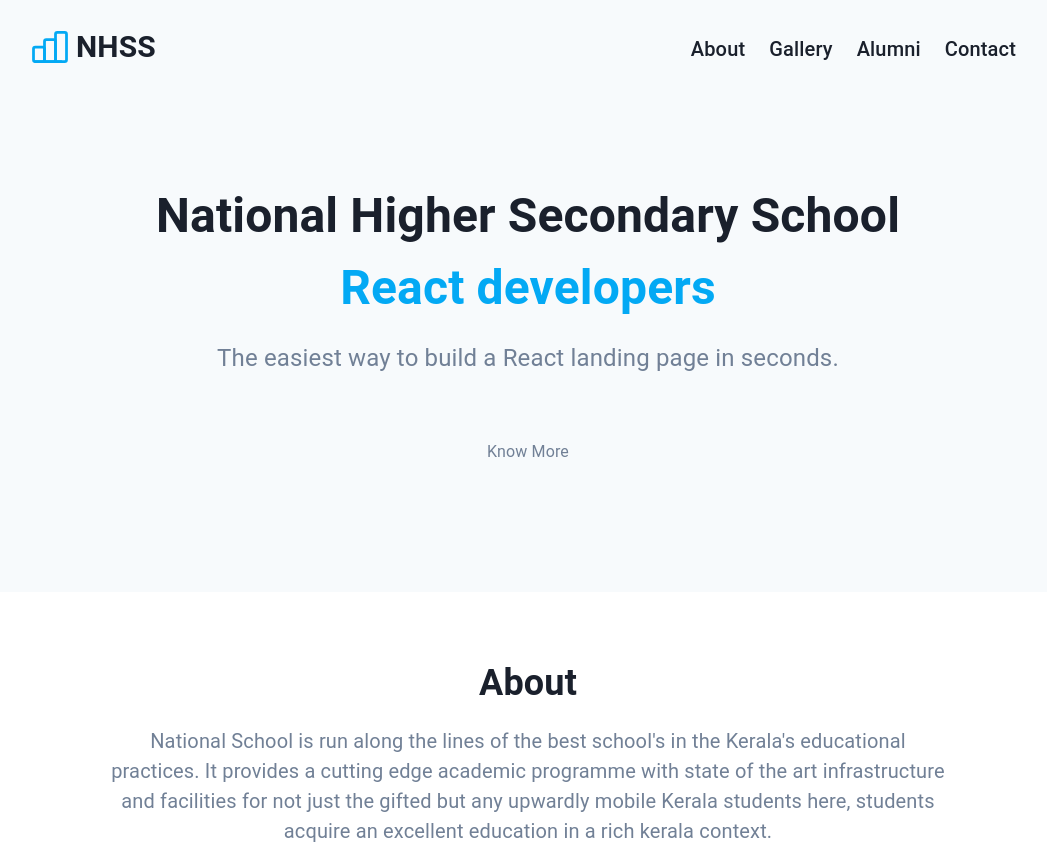
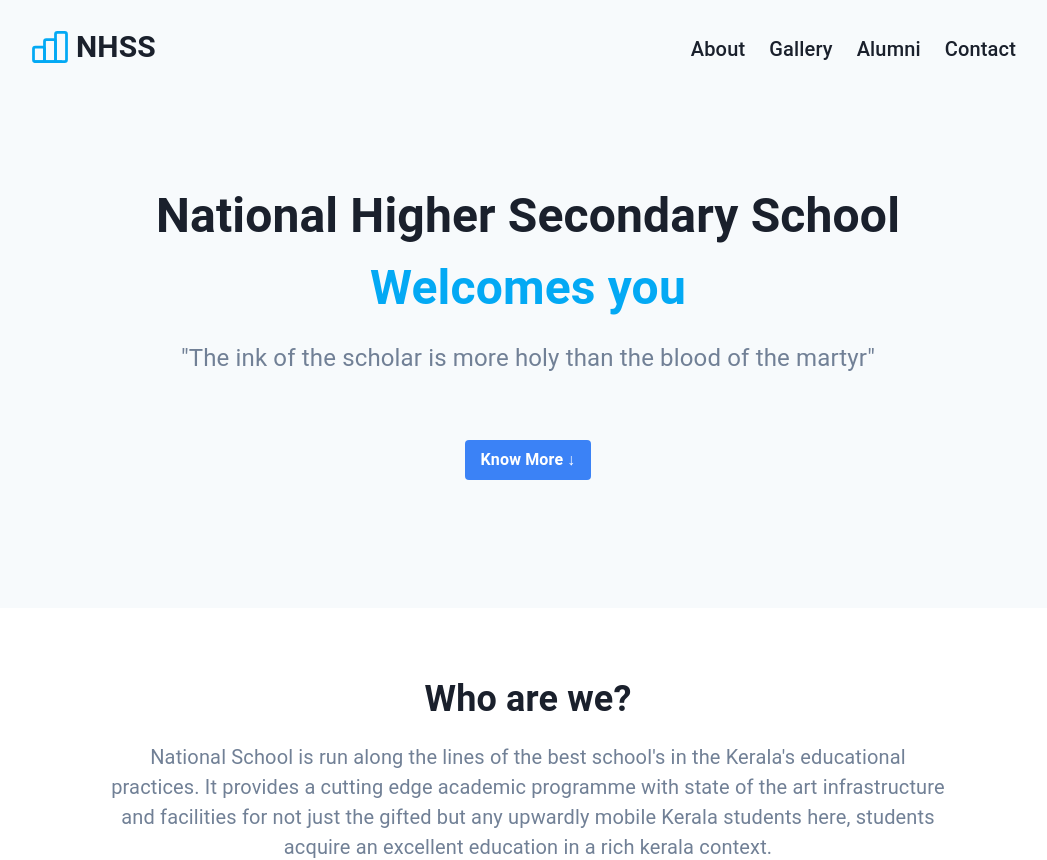
Before and after one commit to yeganathan18/aquila, a Next.js app in the folder webapp/: page / in a window 1280 px wide. Shown: the top 860 px of the page, without its empty margins (112-1159 px from the left). Built offline with nearby package versions, Linux system fonts and the light colour scheme.

Commit message:
fix(button): mismatch button width  in the homepage

```diff
--- a/webapp/src/components/Button.tsx
+++ b/webapp/src/components/Button.tsx
@@ -14,7 +14,7 @@ const Button = (props: IButtonProps) => {
   });
 
   return (
-    <div className={btnClass}>
+    <div className="bg-blue-500 mx-auto w-max hover:bg-blue-700 text-white font-bold py-2 px-4 rounded">
       {props.children}
 
       <style jsx>
--- a/webapp/src/components/HeroBox.tsx
+++ b/webapp/src/components/HeroBox.tsx
@@ -14,14 +14,14 @@ const HeroBox = () => {
             title={
               <>
                 {'National Higher Secondary School\n'}
-                <span className="text-primary-500">React developers</span>
+                <span className="text-primary-500">Welcomes you</span>
               </>
             }
-            description="The easiest way to build a React landing page in seconds."
+            description={JSON.stringify("The ink of the scholar is more holy than the blood of the martyr")}
             button={
-              <Link href="https://creativedesignsguru.com/category/nextjs/">
-                <a>
-                  <Button xl>Know More</Button>
+              <Link href="#">
+                <a className="text-blue">
+                 <Button>Know More ↓</Button>
                 </a>
               </Link>
             }
--- a/webapp/src/templates/VerticalFeatures.tsx
+++ b/webapp/src/templates/VerticalFeatures.tsx
@@ -3,7 +3,7 @@ import { VerticalRow } from '../components/VerticalRow';
 
 const VerticalFeatures = () => (
   <Section
-    title="About"
+    title="Who are we?"
     description="National School is run along the lines of the best school's in the Kerala's educational practices. It provides a cutting edge academic programme with state of the art infrastructure and facilities for not just the gifted but any upwardly mobile Kerala students here, students acquire an excellent education in a rich kerala context."
   >
     <VerticalRow
```
